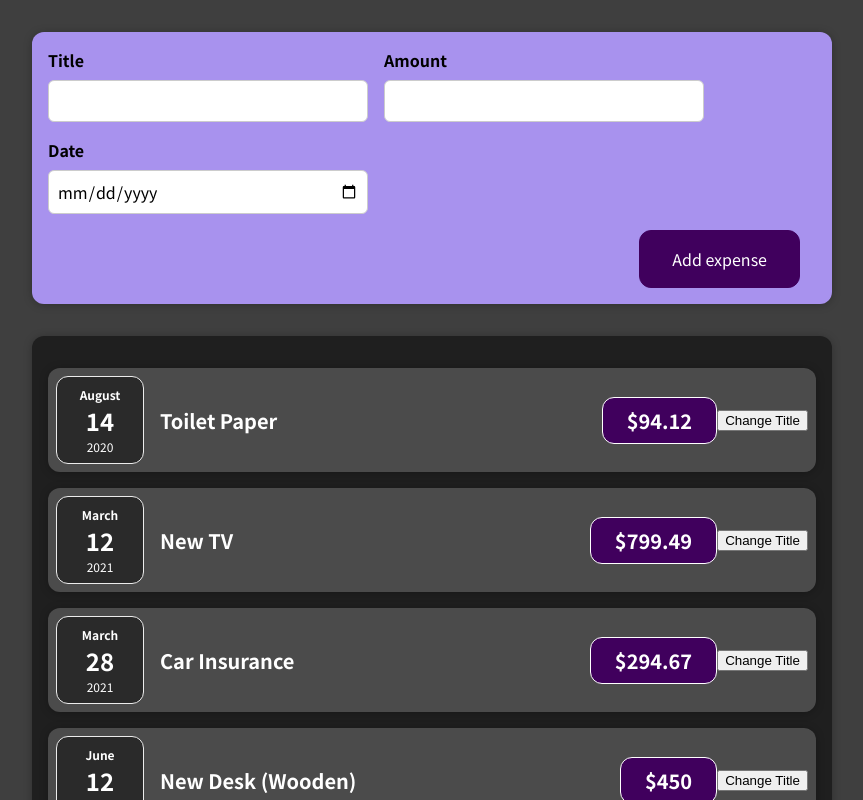
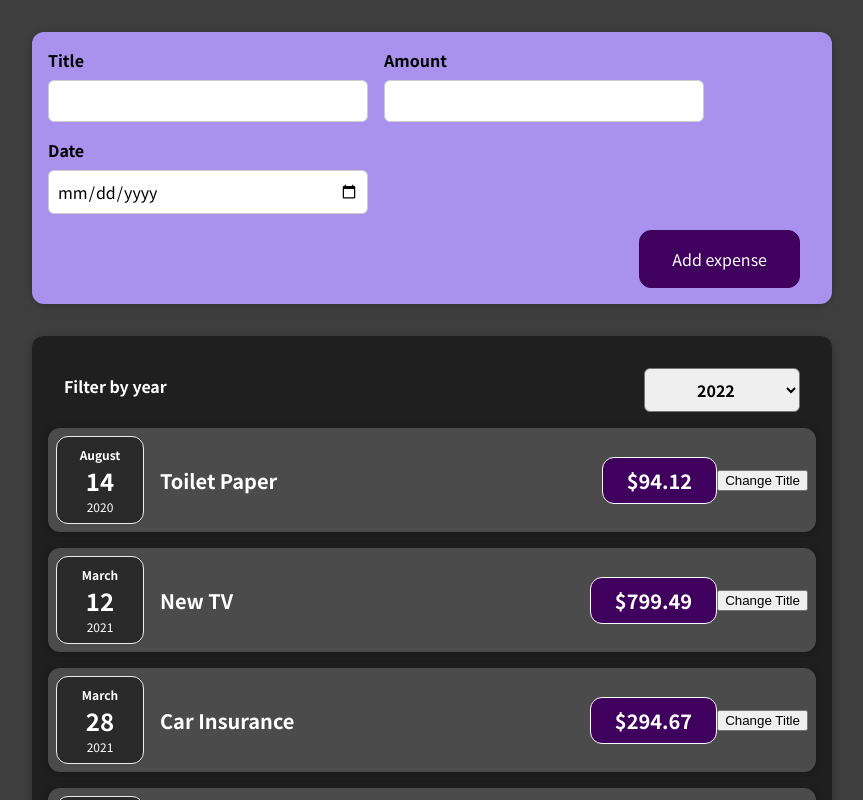
Before and after one commit to mostlyclicks/react-complete-guide, a React (Create React App) app: page / in a window 1280 px wide. Shown: the top 800 px of the page, without its empty margins (208-1071 px from the left). Built offline with nearby package versions, Linux system fonts and the light colour scheme.

Commit message:
add expensefilter and event listener

```diff
--- /dev/null
+++ b/src/components/ExpenseFilter/ExpenseFilter.css
@@ -0,0 +1,24 @@
+.expenses-filter {
+  color: white;
+  padding: 0 1rem;
+}
+
+.expenses-filter__control {
+  display: flex;
+  width: 100%;
+  align-items: center;
+  justify-content: space-between;
+  margin: 1rem 0;
+}
+
+.expenses-filter label {
+  font-weight: bold;
+  margin-bottom: 0.5rem;
+}
+
+.expenses-filter select {
+  font: inherit;
+  padding: 0.5rem 3rem;
+  font-weight: bold;
+  border-radius: 6px;
+}
--- /dev/null
+++ b/src/components/ExpenseFilter/ExpenseFilter.js
@@ -0,0 +1,23 @@
+import React from "react";
+import "./ExpenseFilter.css";
+const ExpensesFilter = () => {
+
+  const yearSelectHandler = (event) => {
+    console.log('hey fucker I changed ' + event.target.value)
+  }
+
+	return (
+		<div className="expenses-filter">
+			<div className="expenses-filter__control">
+				<label>Filter by year</label>
+				<select onChange={yearSelectHandler}>
+					<option value="2022">2022</option>
+					<option value="2021">2021</option>
+					<option value="2020">2020</option>
+					<option value="2019">2019</option>
+				</select>
+			</div>
+		</div>
+	);
+};
+export default ExpensesFilter;
--- a/src/components/Expenses/Expenses.js
+++ b/src/components/Expenses/Expenses.js
@@ -2,12 +2,14 @@
 import Card from "../UI/Card";
 import "./Expenses.css";
 import ExpenseItem from "./ExpenseItem";
+import ExpenseFilter from "../ExpenseFilter/ExpenseFilter"
 
 const Expenses = (props) => {
 	const expenses = props.expenses;
 
 	return (
 		<Card className="expenses">
+			<ExpenseFilter />
 			{expenses.map((expense) => {
 				return (
 					<ExpenseItem
```
Also changed, not shown: 1 other file (tests, documents, lock files or other folders).
